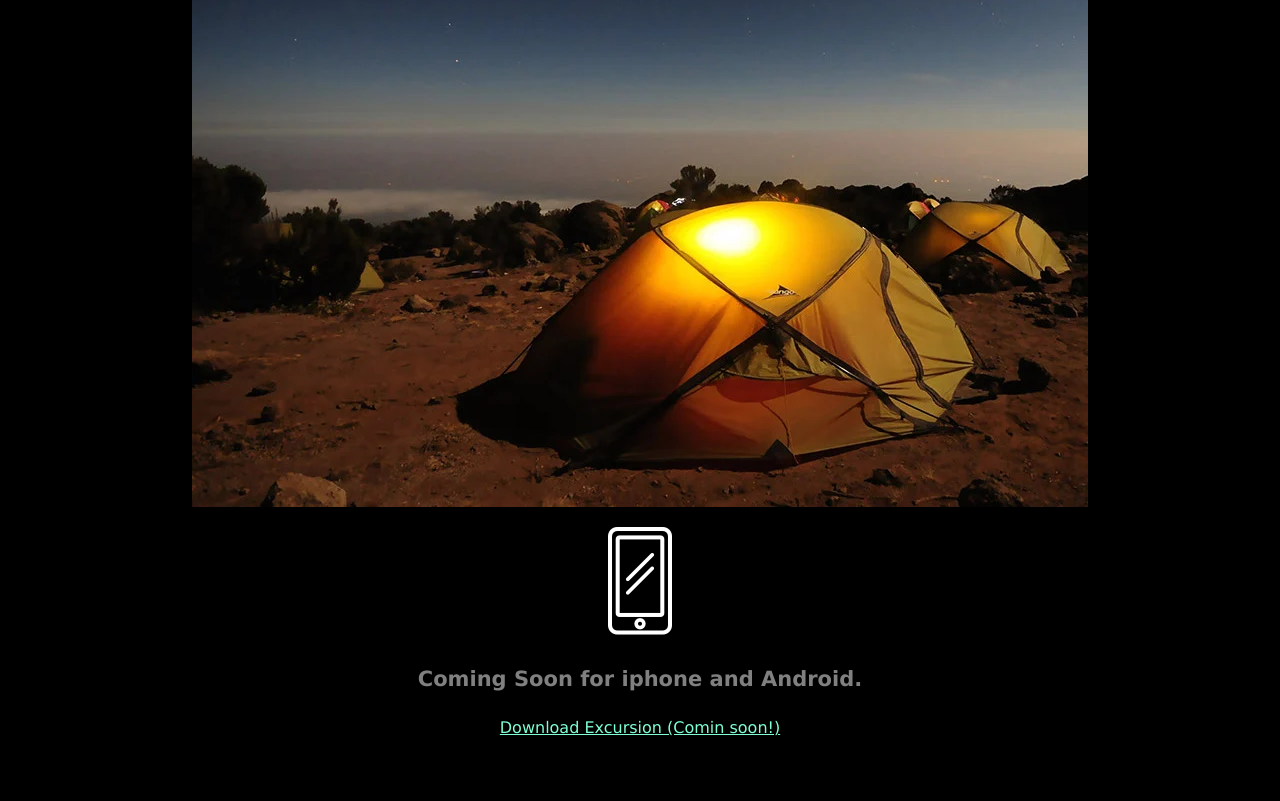
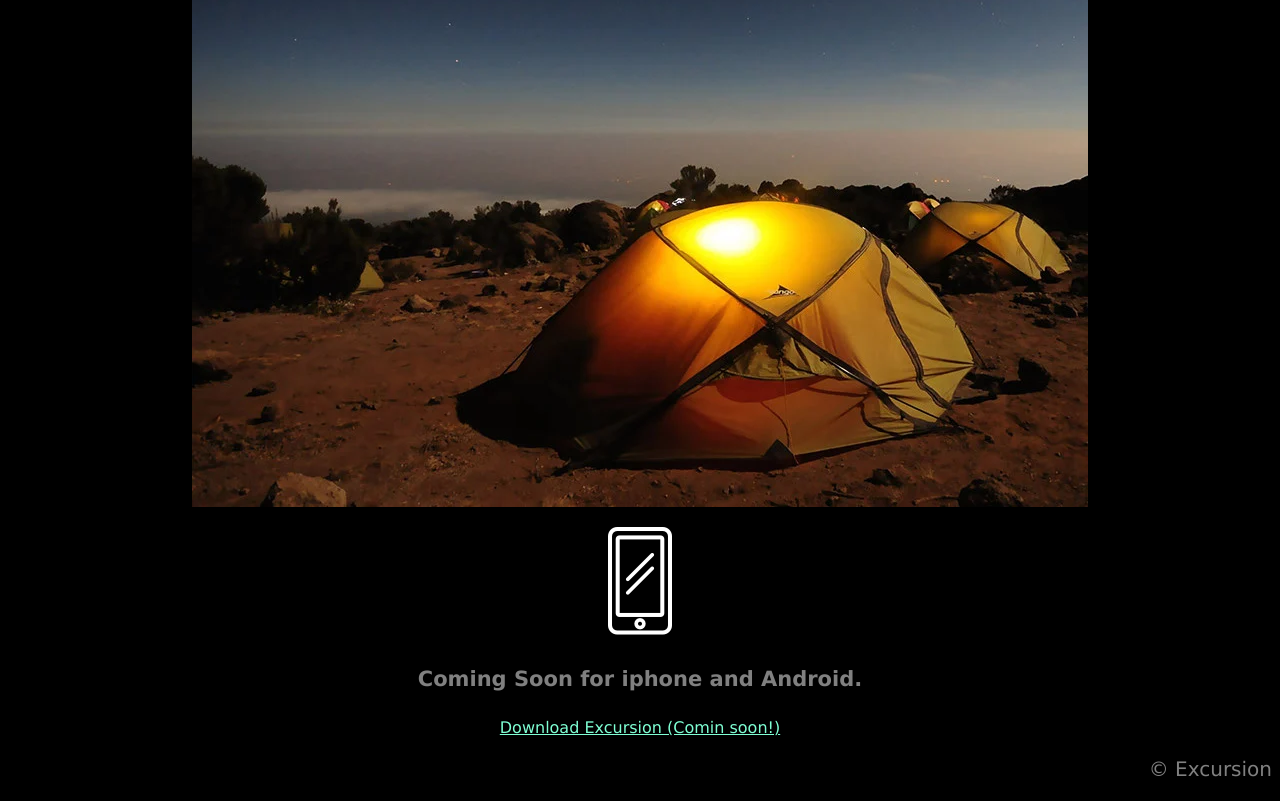
Before and after one commit to lukaszoz/Excursion, a plain HTML site: page index.html in a window 1280 px wide. Shown: the part 505-1306 px from the top of the page. Before the commit the page ends 1258 px from the top, so only its background shows below. Drawn offline with Linux system fonts and the light colour scheme.

Commit message:
Added Copyright Symbol( &#169;)

```diff
--- a/index.html
+++ b/index.html
@@ -19,6 +19,7 @@
   <p><img src="/resources/images/phone.png"></p>
   <h4 class="header--sub-header">Coming Soon for iphone and Android.</h4>
   <p><a class="link--cta" href="#">Download Excursion (Comin soon!)</a></p>
+  <p class="Symbol">&#169; Excursion</p>
 
 </body>
 </html>
--- a/resources/css/style.css
+++ b/resources/css/style.css
@@ -24,3 +24,9 @@ body {
     font-size: 16px;
     color: aquamarine;
 }
+/*Footer*/
+.Symbol {
+    font-size: 20px;
+    text-align: right;
+    color: gray;
+}
```
